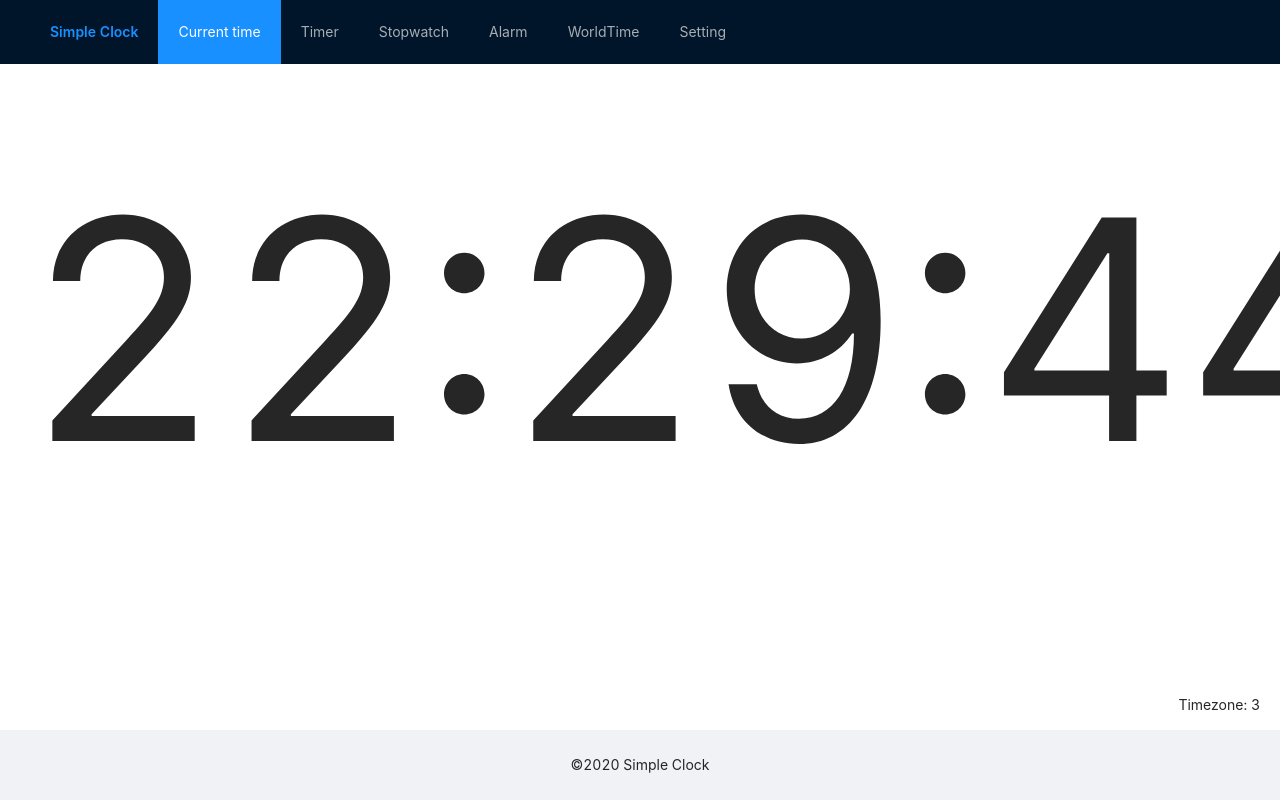
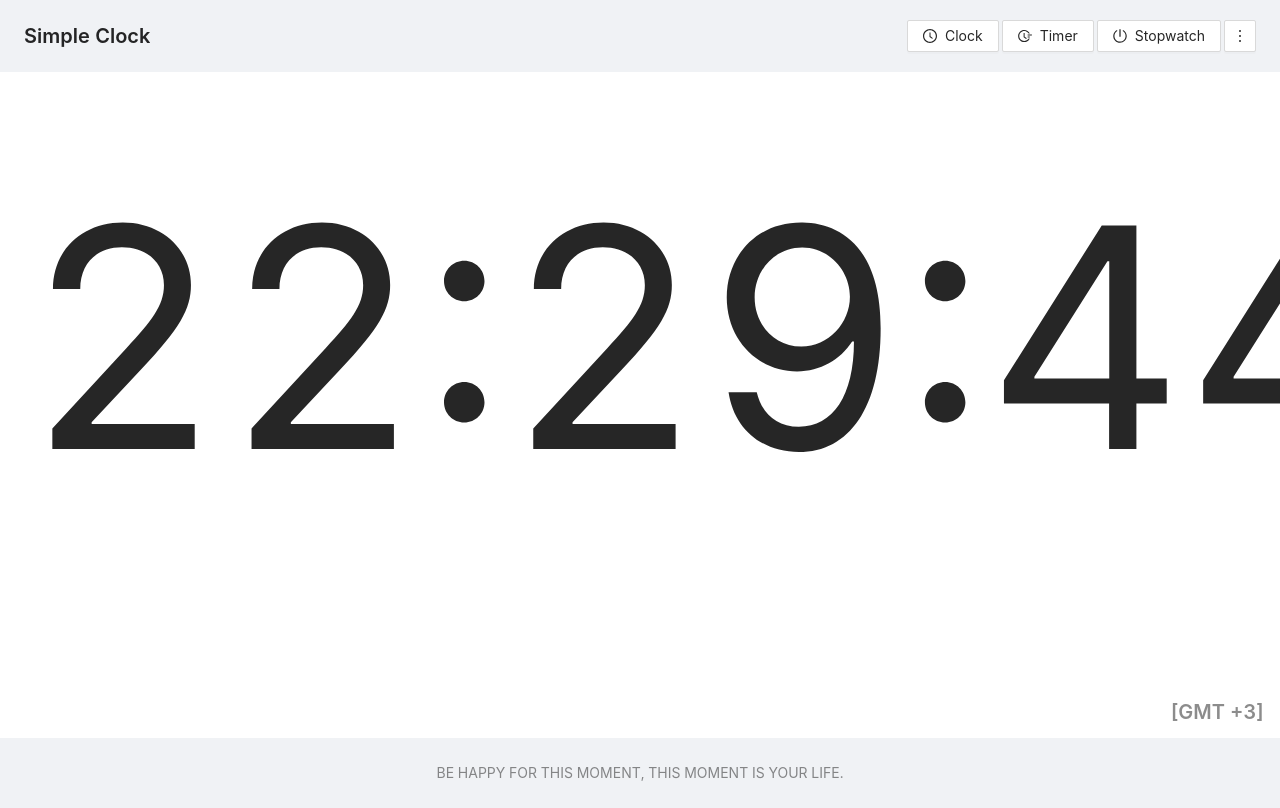
Before and after one commit to mirmousaviii/clock, a React (Create React App) app: page /#/ in a window 1280 px wide. Shown: the top 808 px of the page. Built offline with nearby package versions, Linux system fonts and the light colour scheme.

Commit message:
Fix nav style

```diff
--- a/src/App.css
+++ b/src/App.css
@@ -16,7 +16,7 @@
 }
 
 .timezone {
-    position: fixed;
-    bottom: 70px;
-    right: 20px;
+    position: absolute;
+    bottom: 4rem;
+    right: 1rem;
 }
--- a/src/App.js
+++ b/src/App.js
@@ -6,7 +6,7 @@ import {ThemeContext, TimezoneContext} from './context';
 function App() {
   return (
       <ThemeContext.Provider value='dark'>
-        <TimezoneContext.Provider value={3}>
+        <TimezoneContext.Provider value={"+3"}>
           <Router>
             <DefaultLayout/>
             {/*  TODO: Add route for auth pages*/}
--- a/src/components/nav.js
+++ /dev/null
@@ -1,20 +0,0 @@
-import {Menu} from 'antd';
-import {Link} from 'react-router-dom';
-
-function Nav() {
-  return (
-      <Menu theme="dark" mode="horizontal" defaultSelectedKeys={['current']}>
-        <Menu.Item key="current"><Link to='/'>Current time</Link></Menu.Item>
-        <Menu.Item key="timer"><Link to='/timer'>Timer</Link></Menu.Item>
-        <Menu.Item key="stopwatch"><Link
-            to='/stopwatch'>Stopwatch</Link></Menu.Item>
-        <Menu.Item key="alarm"><Link to='/alarm'>Alarm</Link></Menu.Item>
-        <Menu.Item key="worldtime"><Link
-            to='/world-time'>WorldTime</Link></Menu.Item>
-        <Menu.Item key="setting"><Link
-            to='/setting'>Setting</Link></Menu.Item>
-      </Menu>
-  );
-}
-
-export default Nav;
--- a/src/layouts/default-layout.js
+++ b/src/layouts/default-layout.js
@@ -1,24 +1,57 @@
-import {Layout, Typography, Button} from 'antd';
-import Nav from '../components/nav';
+import {Layout, PageHeader, Button, Space, Typography} from 'antd';
 import routes from '../routes';
-import {Route} from 'react-router-dom';
-const {Header, Footer, Content} = Layout;
+import {Link, Route} from 'react-router-dom';
+import {
+  MoreOutlined,
+  ClockCircleOutlined,
+  FieldTimeOutlined,
+  PoweroffOutlined,
+} from '@ant-design/icons';
+
+const {Footer, Content} = Layout;
 
 let DefaultLayout = () => {
 
   return (
       <Layout>
-        <Header>
-          <Typography.Link className="logo" level={3} strong>Simple Clock</Typography.Link>
-          <Nav/>
-        </Header>
+        <PageHeader
+            className="site-page-header"
+            title="Simple Clock"
+            extra={
+
+              <Space size={3}>
+                <Link to='/'>
+                  <Button key="current" icon={<ClockCircleOutlined/>}>
+                    Clock
+                  </Button>
+                </Link>
+                <Link to='/timer'>
+                  <Button key="timer" icon={<FieldTimeOutlined/>}>
+                    Timer
+                  </Button>
+                </Link>
+                <Link to='/stopwatch'>
+                  <Button key="stopwatch" icon={<PoweroffOutlined/>}>
+                    Stopwatch
+                  </Button>
+                </Link>
+                <Link to='/setting'>
+                  <Button key="setting" icon={<MoreOutlined/>}/>
+                </Link>
+              </Space>
+
+            }
+        />
         <Content className="site-layout-content">
           {routes.map((route, index) => (
                   <Route {...route} key={index}/>
               ),
           )}
         </Content>
-        <Footer style={{textAlign: 'center'}}>©2020 Simple Clock</Footer>
+        <Footer style={{textAlign: 'center'}}>
+          <Typography.Text type="secondary">BE HAPPY FOR THIS MOMENT, THIS
+            MOMENT IS YOUR LIFE.</Typography.Text>
+        </Footer>
       </Layout>
   );
 
--- a/src/pages/alarm.js
+++ /dev/null
@@ -1,27 +0,0 @@
-import React from "react";
-import moment from "moment";
-import DefaultLayout from '../layouts/default-layout';
-
-function Alarm() {
-  const [hour, setHour] = React.useState(0);
-  const [minute, setMinute] = React.useState(0);
-
-  React.useEffect(() => {
-    let defaultAlarmTime = moment().add(10, 'minute');
-    setHour(Number(defaultAlarmTime.format("H")));
-    setMinute(Number(defaultAlarmTime.format("m")));
-
-  }, []);
-
-
-  return (
-      <>
-        <h2>Alarm</h2>
-        <input value={hour} type="number" min={0} max={23}/>
-        <input value={minute} type="number" min={0} max={59}/>
-        <button>Set Alarm</button>
-      </>
-  );
-}
-
-export default Alarm;
--- a/src/pages/current-time.js
+++ b/src/pages/current-time.js
@@ -1,6 +1,7 @@
 import React from 'react';
 import ProClock from '../components/pro-clock';
 import {TimezoneContext} from '../context';
+import {Typography} from 'antd';
 
 function CurrentTime() {
   let Timezone = React.useContext(TimezoneContext);
@@ -10,7 +11,8 @@ function CurrentTime() {
         <span className='full-size'>
           <ProClock/>
         </span>
-        <p className="timezone">Timezone: {Timezone}</p>
+        <Typography.Title level={4} type="secondary"
+                          className="timezone">[GMT {Timezone}]</Typography.Title>
       </>
   );
 }
--- a/src/pages/world-time.js
+++ /dev/null
@@ -1,40 +0,0 @@
-import React from 'react';
-import moment from 'moment';
-import DefaultLayout from '../layouts/default-layout';
-
-function WorldTime() {
-  const [mainTime, setMainTime] = React.useState('00:00');
-  const [utcTime, setUtcTime] = React.useState('00:00');
-  const [customTimezoneTime, setCustomTimezoneTime] = React.useState('00:00');
-  const [timezone, setTimezone] = React.useState(2);
-
-  React.useEffect(() => {
-        setMainTime(moment().format('hh:mm A'));
-        setUtcTime(moment().utcOffset(0).format('hh:mm A'));
-      }, [],
-  );
-
-  React.useEffect(() => {
-        setCustomTimezoneTime(
-            moment().utcOffset(Number(timezone)).format('hh:mm A'));
-      }, [timezone],
-  );
-
-  return (
-      <>
-        <h2>World Time</h2>
-
-        <h3>{mainTime} <small>(Local time)</small></h3>
-        <h3>{utcTime} <small>(UTC time)</small></h3>
-        <h3>{customTimezoneTime} <small>(Custom time zone)</small>
-          <input type="number" min={-11} max={+14} value={timezone}
-                 onChange={(e) => {
-                   setTimezone(e.target.value);
-                 }}/>
-        </h3>
-      </>
-  );
-
-}
-
-export default WorldTime;
--- a/src/routes.js
+++ b/src/routes.js
@@ -1,17 +1,13 @@
 import CurrentTime from "./pages/current-time";
-import Alarm from "./pages/alarm";
 import Stopwatch from "./pages/stopwatch";
 import Timer from "./pages/timer";
-import WorldTime from "./pages/world-time";
 import Counter from "./pages/counter";
 import Setting from "./pages/setting";
 
 const routes = [
   {path: '/', component: CurrentTime, exact: true},
-  {path: '/alarm', component: Alarm},
   {path: '/stopwatch', component: Stopwatch},
   {path: '/timer', component: Timer},
-  {path: '/world-time', component: WorldTime},
   {path: '/counter', component: Counter},
   {path: '/setting', component: Setting},
 ];
```
